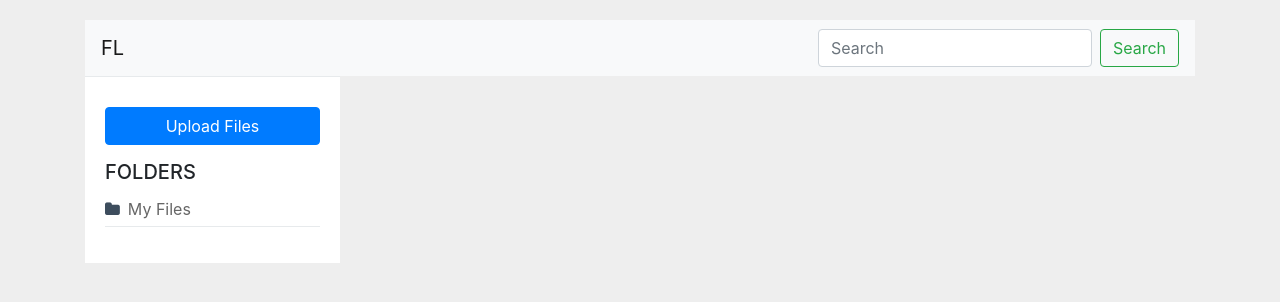
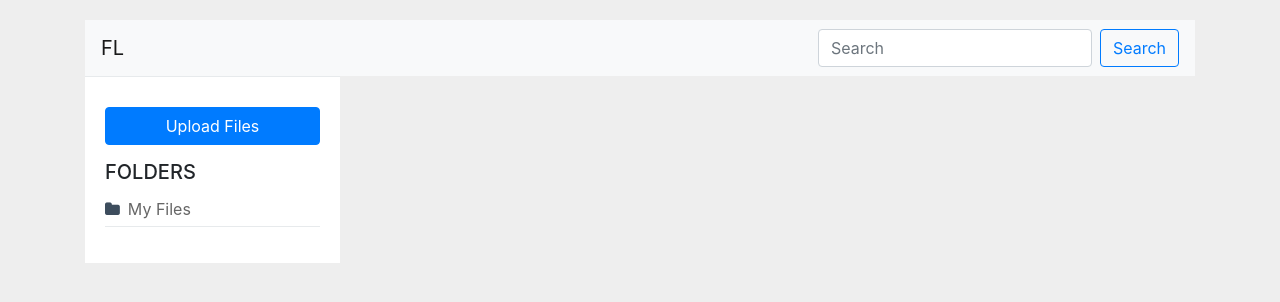
Before and after one commit to GuilhermeCarra/PHP-FileSystem-Explorer, a PHP site: page / in a window 1280 px wide. Shown: the top 302 px of the page. Run offline with PHP 8.4, Linux system fonts and the light colour scheme; some libraries are stand-ins or nearby versions.

Commit message:
changed search btn color

```diff
--- a/index.php
+++ b/index.php
@@ -18,7 +18,7 @@
         <a class="navbar-brand">FL</a>
         <form class="form-inline">
             <input class="form-control mr-sm-2" type="search" placeholder="Search" aria-label="Search">
-            <button class="btn btn-outline-success my-2 my-sm-0" type="submit">Search</button>
+            <button class="btn btn-outline-primary my-2 my-sm-0" type="submit">Search</button>
         </form>
     </nav>
     <div class="row">
```
